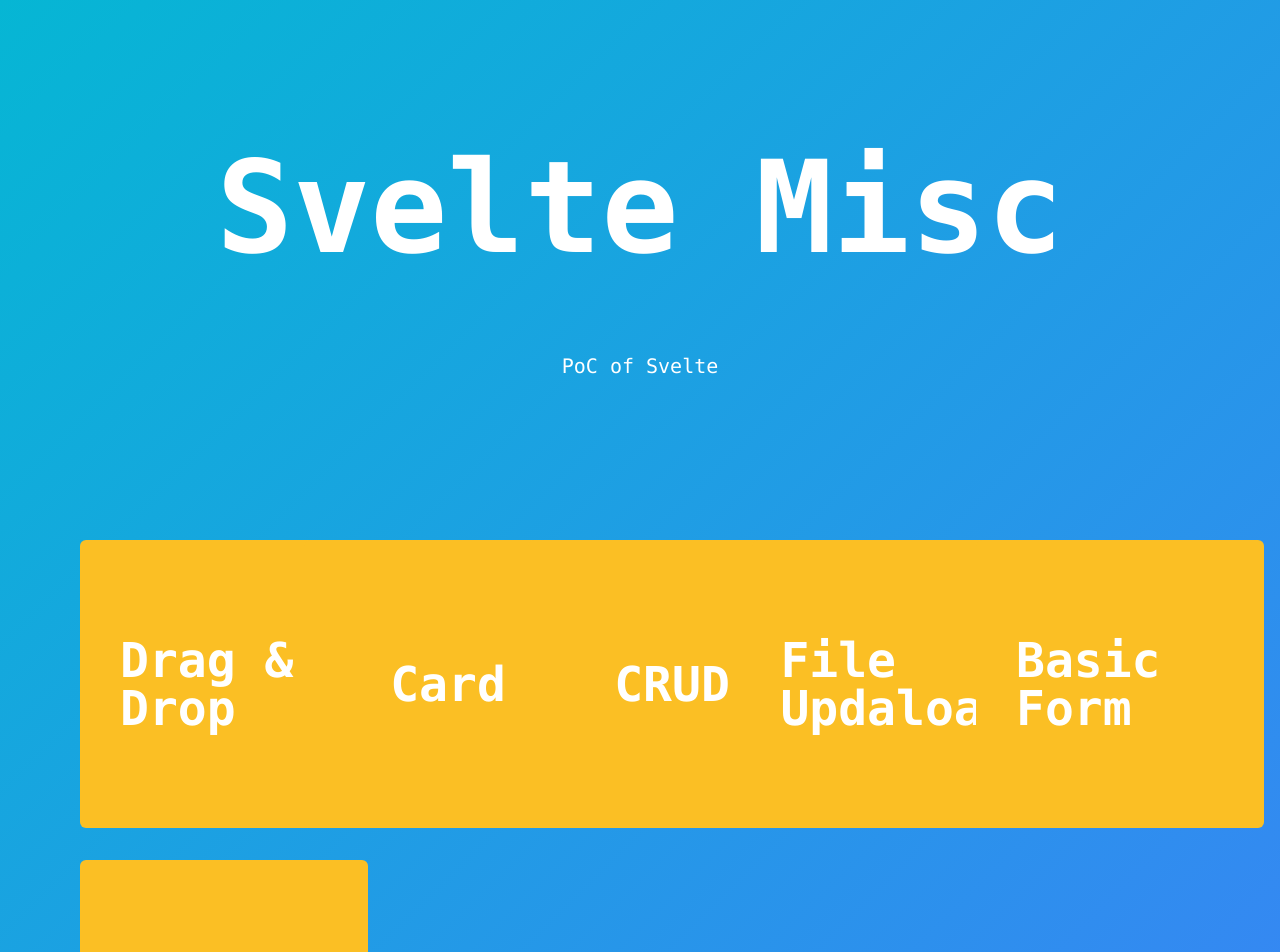
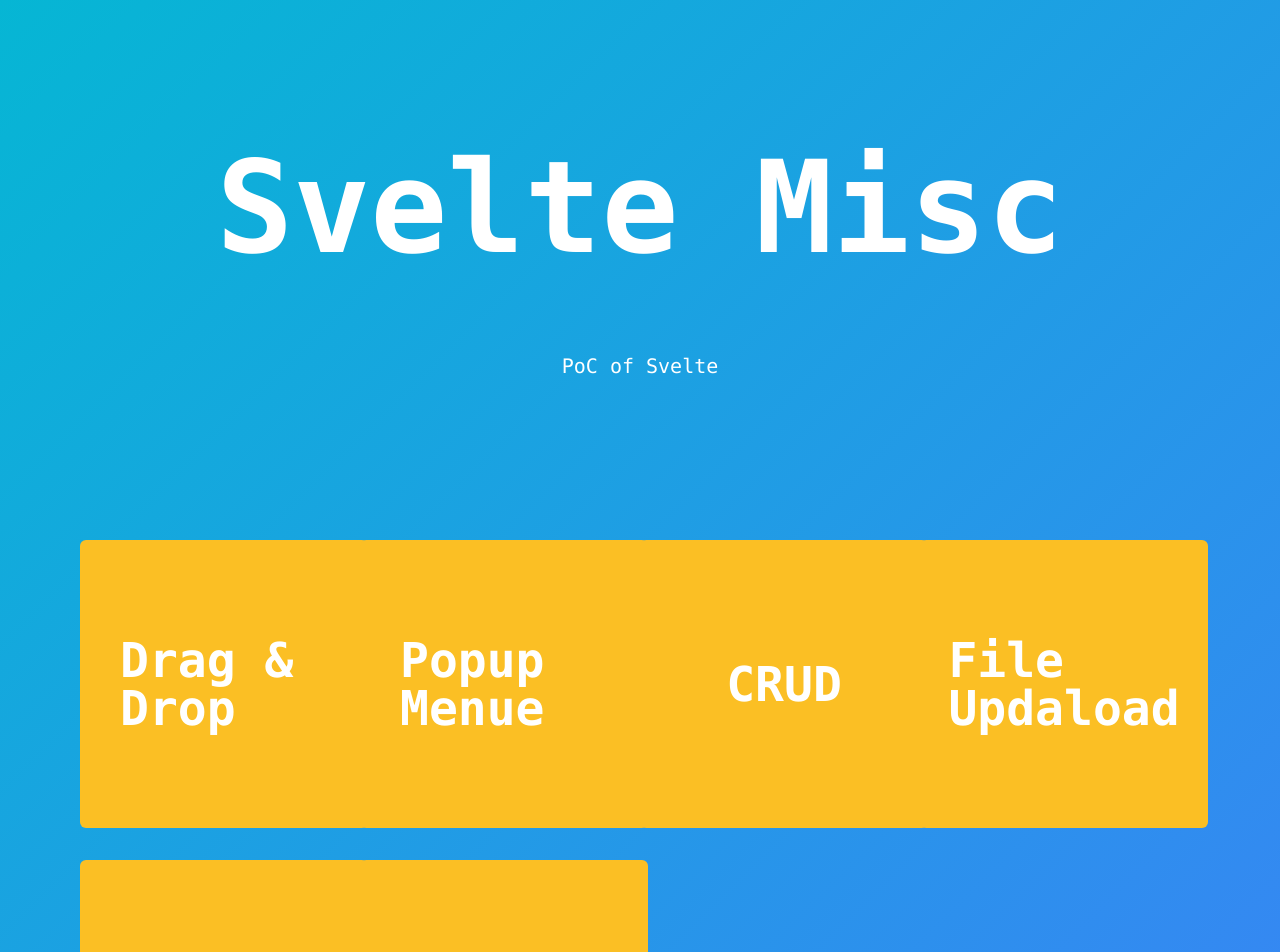
Before and after one commit to ki412412/poc-svelte-misc, a SvelteKit app: page / in a window 1280 px wide. Shown: the top 952 px of the page. Built offline with nearby package versions, Linux system fonts and the light colour scheme.

Commit message:
style: Change grid cols

```diff
--- a/src/routes/+page.svelte
+++ b/src/routes/+page.svelte
@@ -6,9 +6,9 @@
     <p class=" mt-20 text-center text-xl">PoC of Svelte</p>
 </header>
 
-<section class="mt-20 p-20 grid grid-cols-5 h-screen">
+<section class="mt-20 p-20 grid grid-cols-4 h-screen">
     <Card title="Drag & Drop" url="drag-and-drop"/>
-    <Card title="Card" url="#"/>
+    <Card title="Popup Menue" url="#"/>
     <Card title="CRUD" url="#"/>
     <Card title="File Updaload" url="#"/>
     <Card title="Basic Form" url="#"/>
```
